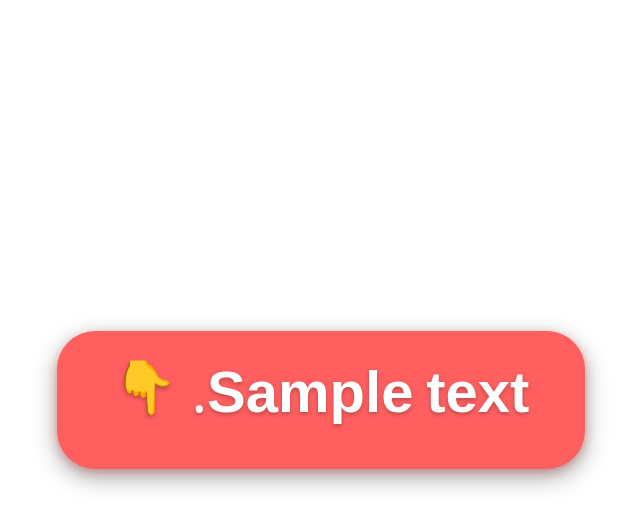
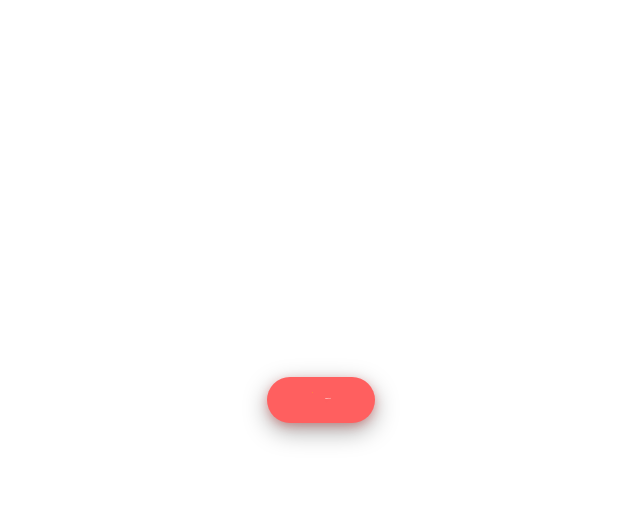
Before and after one commit to said0400/Green-API, a Python web app: template assets/templates/read_desc.html in a window 1280 px wide. Shown: the top 529 px of the page, without its empty margins (319-959 px from the left). Run offline with Jinja, Linux system fonts and the light colour scheme; the template is opened without the code that fills it: most values are stand-ins (such as "Sample title", 1, 10 or a date in 2020).

Commit message:
Update read_desc.html

```diff
--- a/assets/templates/read_desc.html
+++ b/assets/templates/read_desc.html
@@ -33,9 +33,9 @@
     .read-box {
       background: #FF5F5F;
       color: #FFFFFF;
-      padding: 28px 56px;
-      border-radius: 38px;
-      font-size: 58px;
+      padding: 22px 44px;
+      border-radius: 32px;
+      font-size: {{ font_size }}px;
       font-weight: 900;
       text-align: center;
       line-height: 1.4;
@@ -47,12 +47,12 @@
       unicode-bidi: plaintext;
       display: inline-flex;
       align-items: center;
-      gap: 14px;
+      gap: 12px;
     }
 
     .arrow {
       display: inline-block;
-      font-size: 52px;
+      font-size: {{ font_size }}px;
       animation: bounce 1.2s infinite;
     }
 
```
